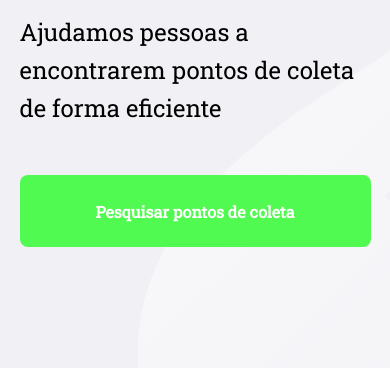
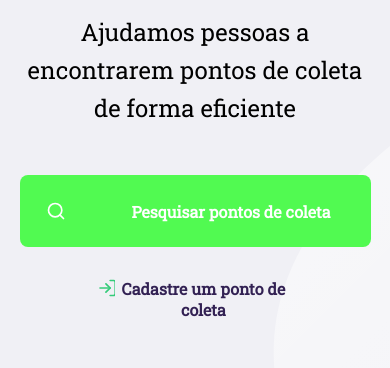
Before and after one commit to capudougmor/NSW, a plain HTML site: page index.html in a window 390 px wide. Shown: the part 476-844 px from the top of the page. Drawn offline with Linux system fonts and the light colour scheme.

Commit message:
Implementado o style.css

```diff
--- a/index.html
+++ b/index.html
@@ -27,7 +27,8 @@
       <p>Ajudamos pessoas a encontrarem pontos de coleta de forma eficiente</p>
 
       <a href="#"><span></span>
-        Pesquisar pontos de coleta</a>
+        <strong>Pesquisar pontos de coleta</strong>
+      </a>
 
     </main>
 
--- a/style.css
+++ b/style.css
@@ -88,7 +88,6 @@ header a span {
   max-width: 360px;
   height: 72px;
   color: white;
-  font-weight: bolder;
 
   display: flex;
   align-items: center;
@@ -103,3 +102,50 @@ header a span {
 #page-home main a:hover {
   background-color: #26a126;
 }
+
+main a span {
+  display: flex;
+
+  width: 72px;
+  height: 72px;
+  align-items: center;
+  justify-content: center;
+}
+
+
+main a span::after {
+  content: "";
+  background-image: url('./img/icones/search.svg');
+
+  width: 20px;
+  height: 20px;
+}
+
+main a strong {
+  flex: 1;
+  text-align: center;
+}
+
+@media (max-width: 900px) {
+  #page-home {
+    background-position-x: 70vw;
+  }
+
+  #page-home .content {
+    align-items: center;
+    text-align: center;
+  }
+
+  #page-home .content main {
+    align-items: center;
+  }
+
+  header a {
+    position: absolute;
+    bottom: 48px;
+
+    left: 50%;
+    transform: translate(-50%);
+  }
+
+}
```
